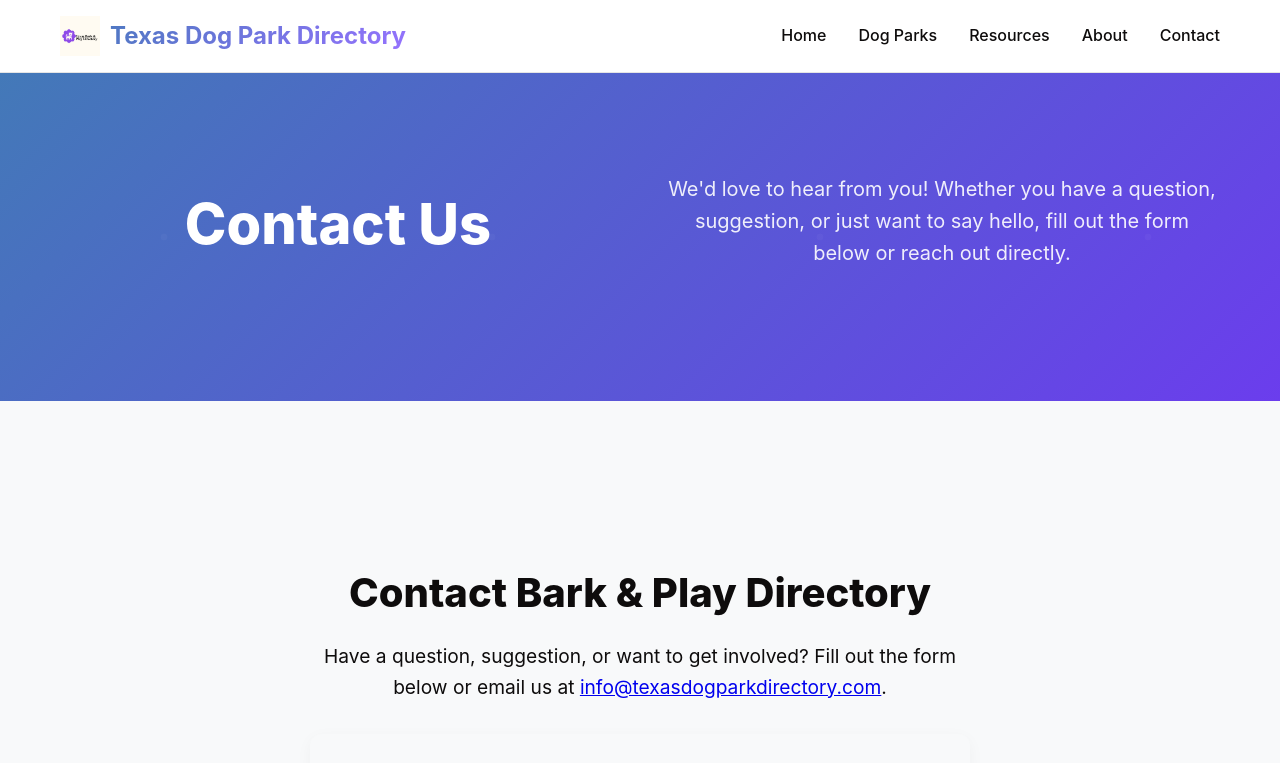
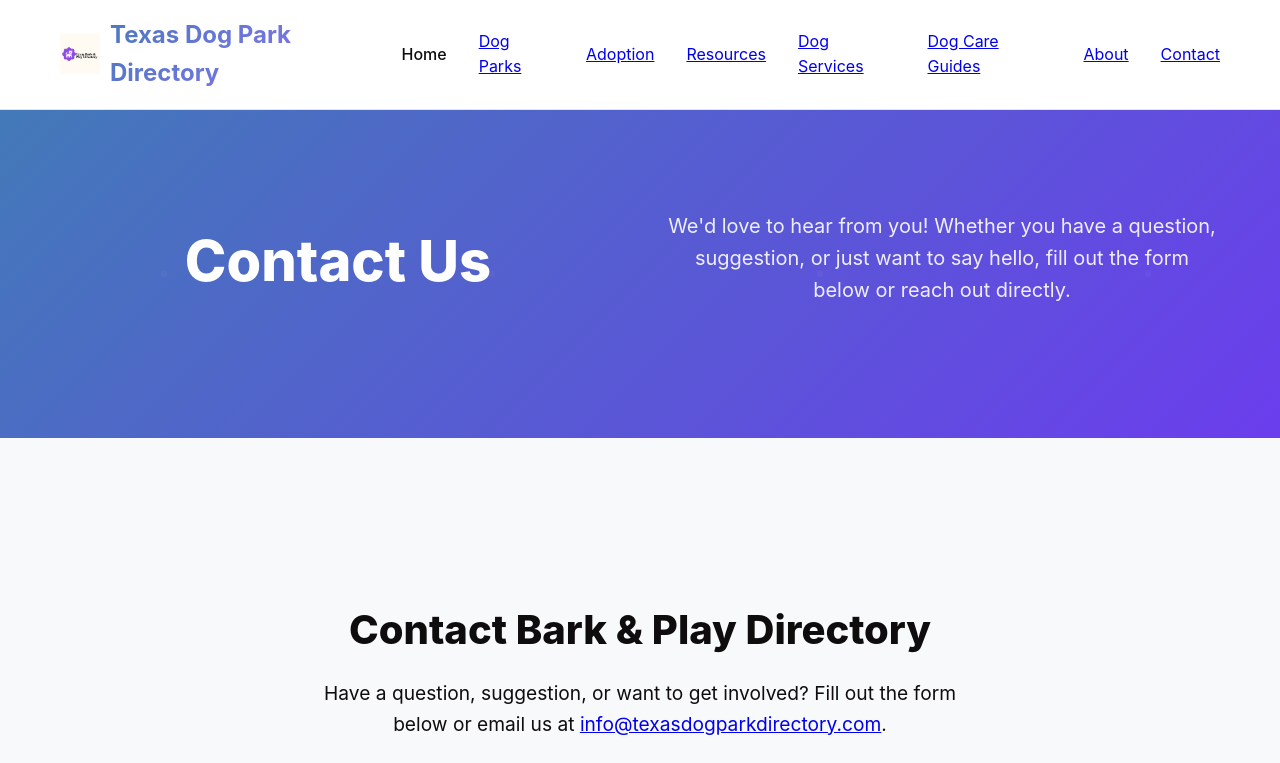
Before and after one commit to linking2success/texas-dog-parks, a website: page contact.html in a window 1280 px wide. Shown: the top 763 px of the page. Drawn offline with Linux system fonts and the light colour scheme.

Commit message:
Unify navigation menu on all pages, add Adoption, and remove special styling from Dog Services link

```diff
--- a/contact.html
+++ b/contact.html
@@ -28,10 +28,13 @@
         </div>
         <nav class="nav">
           <a href="index.html" class="nav-link">Home</a>
-          <a href="collections.html" class="nav-link">Dog Parks</a>
-          <a href="resources.html" class="nav-link">Resources</a>
-          <a href="about.html" class="nav-link">About</a>
-          <a href="contact.html" class="nav-link active">Contact</a>
+          <a href="collections.html">Dog Parks</a>
+          <a href="adoption.html">Adoption</a>
+          <a href="resources.html">Resources</a>
+          <a href="pet-services.html">Dog Services</a>
+          <a href="dog-care-guides.html">Dog Care Guides</a>
+          <a href="about.html">About</a>
+          <a href="contact.html">Contact</a>
         </nav>
       </div>
     </div>
```
Also changed, not shown: about.html (+4 -2 lines), collections.html (+4 -2 lines), dog-care-guides.html (+2 -1 lines), index.html (+3 -1 lines), resources.html (+4 -2 lines).
